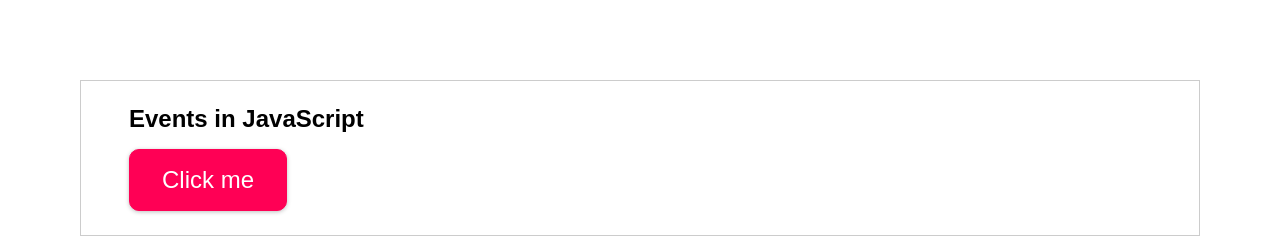
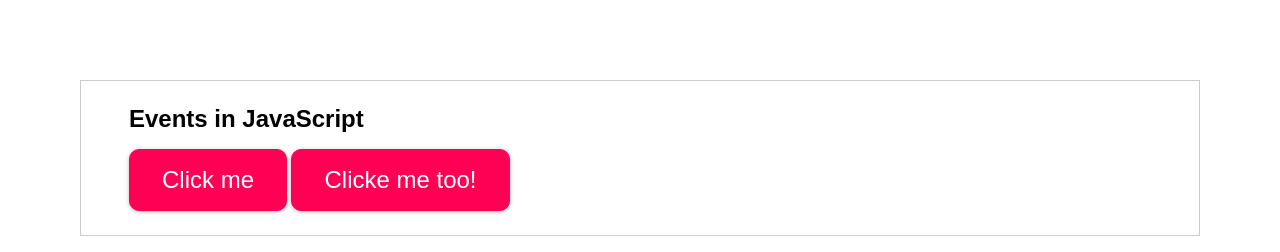
Before and after one commit to prawiropanji/Academind-javascript-the-complete-guide, a plain HTML site: page code/events.html in a window 1280 px wide. Drawn offline with Linux system fonts and the light colour scheme.

Commit message:
event object

```diff
--- a/code/assets/scripts/events.js
+++ b/code/assets/scripts/events.js
@@ -0,0 +1,10 @@
+const buttons = document.querySelectorAll('button');
+
+const clickHandler = (event) => {
+  alert('button was clicked!');
+  console.log(event.target);
+};
+
+for (const button of buttons) {
+  button.addEventListener('click', clickHandler);
+}
--- a/code/events.html
+++ b/code/events.html
@@ -12,6 +12,7 @@
     <div>
       <h2>Events in JavaScript</h2>
       <button>Click me</button>
+      <button>Clicke me too!</button>
     </div>
   </body>
 </html>
```
